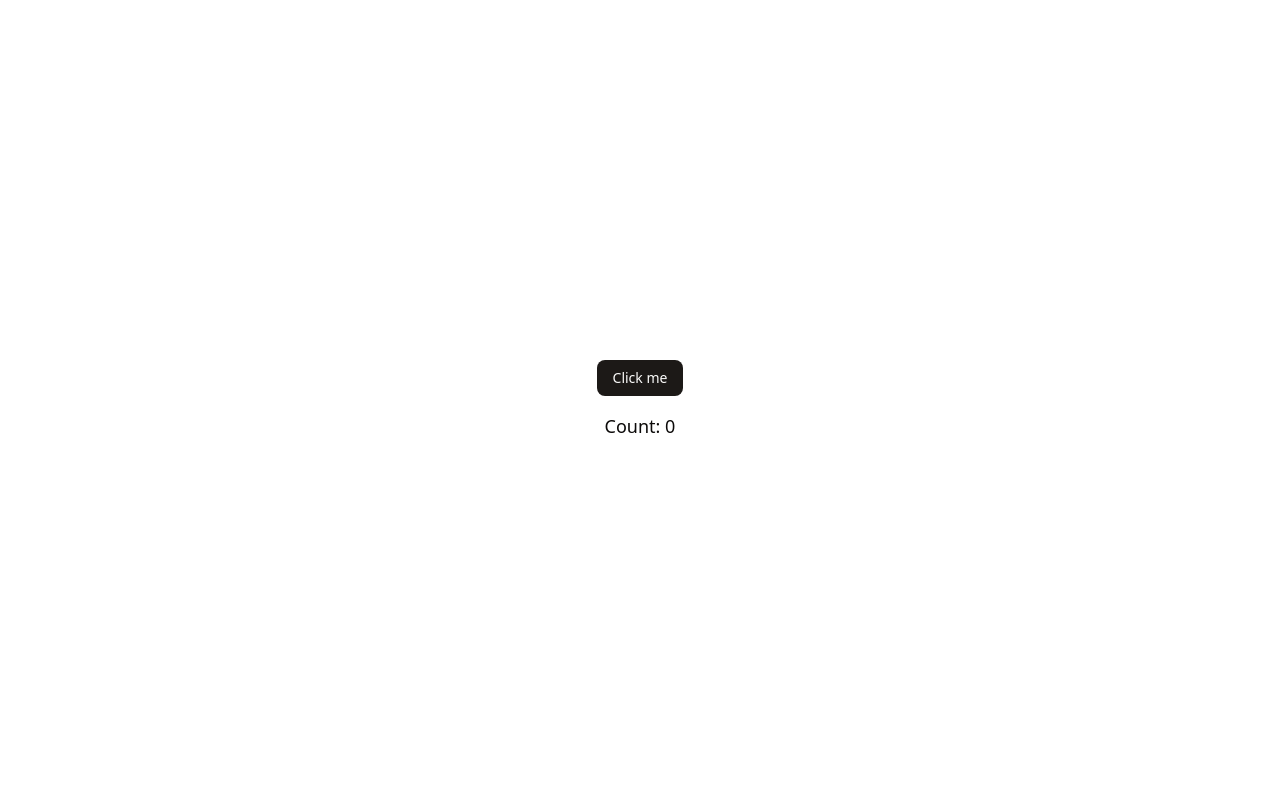
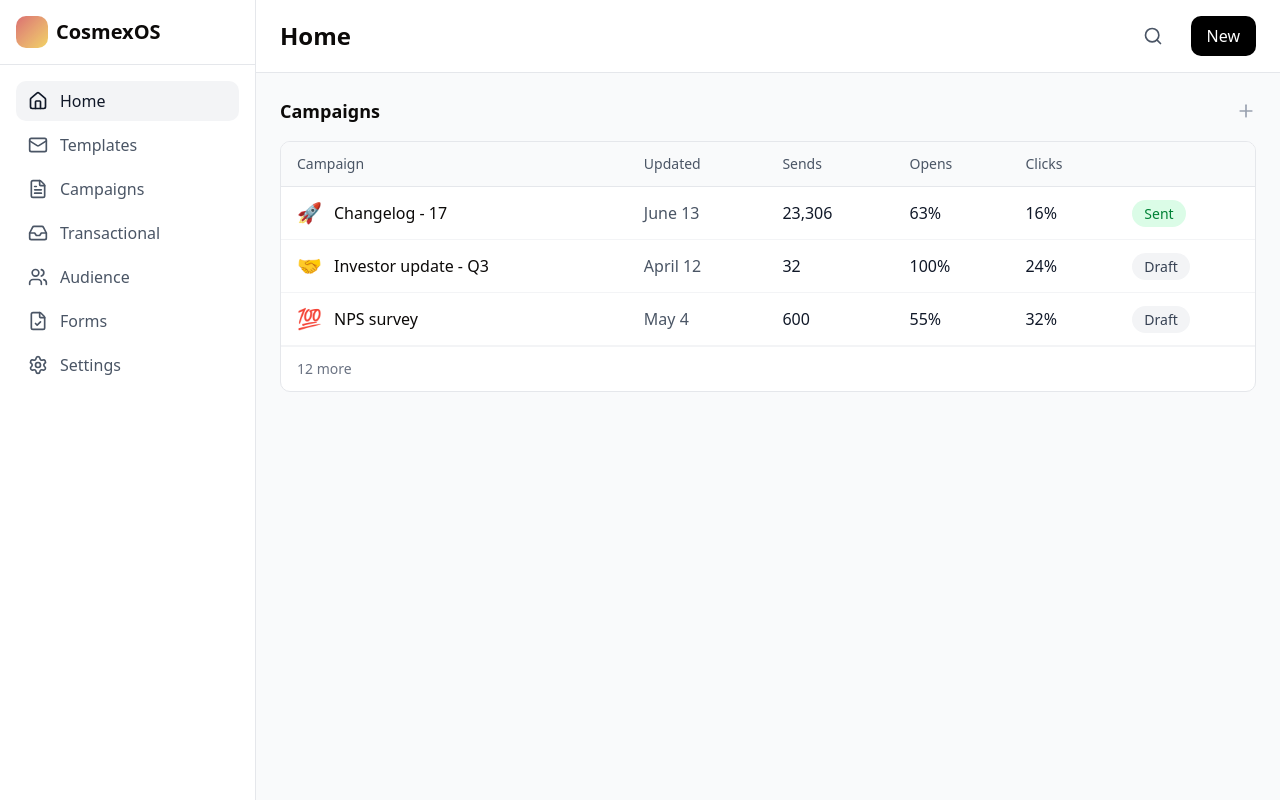
Before and after one commit to maxscott/cosmex-os, a React (Vite) app: page / in a window 1280 px wide. Built offline with nearby package versions, Linux system fonts and the light colour scheme.

Commit message:
--wip-- [skip ci]

```diff
--- a/src/App.tsx
+++ b/src/App.tsx
@@ -1,15 +1,256 @@
 import { useState } from "react";
-import { Button } from "@/components/ui/button";
+import {
+  Menu,
+  X,
+  Search,
+  Plus,
+  Home,
+  Mail,
+  FileText,
+  RefreshCw,
+  Inbox,
+  Users,
+  FileCheck,
+  Settings,
+} from "lucide-react";
 
-function App() {
-  const [count, setCount] = useState(0);
+const App = () => {
+  const [sidebarOpen, setSidebarOpen] = useState(false);
+
+  const campaigns = [
+    {
+      id: 1,
+      icon: "🚀",
+      name: "Changelog - 17",
+      date: "June 13",
+      sends: "23,306",
+      opens: "63%",
+      clicks: "16%",
+      status: "Sent",
+    },
+    {
+      id: 2,
+      icon: "🤝",
+      name: "Investor update - Q3",
+      date: "April 12",
+      sends: "32",
+      opens: "100%",
+      clicks: "24%",
+      status: "Draft",
+    },
+    {
+      id: 3,
+      icon: "💯",
+      name: "NPS survey",
+      date: "May 4",
+      sends: "600",
+      opens: "55%",
+      clicks: "32%",
+      status: "Draft",
+    },
+  ];
+
+  const navItems = [
+    { icon: Home, label: "Home", active: true },
+    { icon: Mail, label: "Templates", active: false },
+    { icon: FileText, label: "Campaigns", active: false },
+    { icon: Inbox, label: "Transactional", active: false },
+    { icon: Users, label: "Audience", active: false },
+    { icon: FileCheck, label: "Forms", active: false },
+    { icon: Settings, label: "Settings", active: false },
+  ];
 
   return (
-    <div className="flex min-h-svh flex-col items-center justify-center">
-      <Button onClick={() => setCount(count + 1)}>Click me</Button>
-      <p className="mt-4 text-lg">Count: {count}</p>
+    <div className="flex h-screen bg-gray-50">
+      {/* Sidebar */}
+      <div
+        className={`fixed inset-y-0 left-0 z-50 w-64 bg-white border-r border-gray-200 transform transition-transform duration-200 ease-in-out lg:relative lg:translate-x-0 ${sidebarOpen ? "translate-x-0" : "-translate-x-full"}`}
+      >
+        <div className="flex items-center justify-between p-4 border-b border-gray-200">
+          <div className="flex items-center gap-2">
+            <div className="w-8 h-8 bg-gradient-to-br from-red-400 to-amber-300 saturate-70 rounded-lg"></div>
+            <span className="text-xl font-bold">CosmexOS</span>
+          </div>
+          <button onClick={() => setSidebarOpen(false)} className="lg:hidden">
+            <X className="w-5 h-5" />
+          </button>
+        </div>
+
+        <nav className="p-4">
+          {navItems.map((item, index) => (
+            <button
+              key={index}
+              className={`w-full flex items-center gap-3 px-3 py-2 rounded-lg mb-1 transition-colors ${item.active
+                ? "bg-gray-100 text-gray-900"
+                : "text-gray-600 hover:bg-gray-50"
+                }`}
+            >
+              <item.icon className="w-5 h-5" />
+              <span>{item.label}</span>
+            </button>
+          ))}
+        </nav>
+      </div>
+
+      {/* Overlay for mobile */}
+      {sidebarOpen && (
+        <div
+          className="fixed inset-0 bg-black bg-opacity-50 z-40 lg:hidden"
+          onClick={() => setSidebarOpen(false)}
+        ></div>
+      )}
+
+      {/* Main Content */}
+      <div className="flex-1 flex flex-col overflow-hidden">
+        {/* Header */}
+        <header className="bg-white border-b border-gray-200 px-4 lg:px-6 py-4">
+          <div className="flex items-center justify-between">
+            <div className="flex items-center gap-4">
+              <button
+                onClick={() => setSidebarOpen(true)}
+                className="lg:hidden"
+              >
+                <Menu className="w-6 h-6" />
+              </button>
+              <h1 className="text-2xl font-semibold">Home</h1>
+            </div>
+            <div className="flex items-center gap-4">
+              <button className="hidden sm:flex items-center gap-2 px-3 py-2 text-gray-600 hover:bg-gray-50 rounded-lg">
+                <Search className="w-5 h-5" />
+              </button>
+              <button className="flex items-center gap-2 px-4 py-2 bg-black text-white rounded-lg hover:bg-gray-800">
+                New
+              </button>
+            </div>
+          </div>
+        </header>
+
+        {/* Content Area */}
+        <main className="flex-1 overflow-auto p-4 lg:p-6">
+          {/* Campaigns Section */}
+          <div className="mb-8">
+            <div className="flex items-center justify-between mb-4">
+              <h2 className="text-lg font-semibold">Campaigns</h2>
+              <button className="text-gray-400 hover:text-gray-600">
+                <Plus className="w-5 h-5" />
+              </button>
+            </div>
+
+            {/* Desktop Table */}
+            <div className="hidden md:block bg-white rounded-lg border border-gray-200 overflow-hidden">
+              <table className="w-full">
+                <thead className="bg-gray-50 border-b border-gray-200">
+                  <tr>
+                    <th className="text-left py-3 px-4 text-sm font-medium text-gray-600">
+                      Campaign
+                    </th>
+                    <th className="text-left py-3 px-4 text-sm font-medium text-gray-600">
+                      Updated
+                    </th>
+                    <th className="text-left py-3 px-4 text-sm font-medium text-gray-600">
+                      Sends
+                    </th>
+                    <th className="text-left py-3 px-4 text-sm font-medium text-gray-600">
+                      Opens
+                    </th>
+                    <th className="text-left py-3 px-4 text-sm font-medium text-gray-600">
+                      Clicks
+                    </th>
+                    <th className="text-left py-3 px-4 text-sm font-medium text-gray-600"></th>
+                  </tr>
+                </thead>
+                <tbody>
+                  {campaigns.map((campaign) => (
+                    <tr
+                      key={campaign.id}
+                      className="border-b border-gray-100 hover:bg-gray-50"
+                    >
+                      <td className="py-3 px-4">
+                        <div className="flex items-center gap-3">
+                          <span className="text-xl">{campaign.icon}</span>
+                          <span className="font-medium">{campaign.name}</span>
+                        </div>
+                      </td>
+                      <td className="py-3 px-4 text-gray-600">
+                        {campaign.date}
+                      </td>
+                      <td className="py-3 px-4 text-gray-900">
+                        {campaign.sends}
+                      </td>
+                      <td className="py-3 px-4 text-gray-900">
+                        {campaign.opens}
+                      </td>
+                      <td className="py-3 px-4 text-gray-900">
+                        {campaign.clicks}
+                      </td>
+                      <td className="py-3 px-4">
+                        <span
+                          className={`px-3 py-1 rounded-full text-sm ${campaign.status === "Sent"
+                            ? "bg-green-100 text-green-700"
+                            : "bg-gray-100 text-gray-700"
+                            }`}
+                        >
+                          {campaign.status}
+                        </span>
+                      </td>
+                    </tr>
+                  ))}
+                </tbody>
+              </table>
+              <div className="px-4 py-3 text-sm text-gray-500 border-t border-gray-100">
+                12 more
+              </div>
+            </div>
+
+            {/* Mobile Cards */}
+            <div className="md:hidden space-y-3">
+              {campaigns.map((campaign) => (
+                <div
+                  key={campaign.id}
+                  className="bg-white rounded-lg border border-gray-200 p-4"
+                >
+                  <div className="flex items-start justify-between mb-3">
+                    <div className="flex items-center gap-3">
+                      <span className="text-xl">{campaign.icon}</span>
+                      <div>
+                        <div className="font-medium">{campaign.name}</div>
+                        <div className="text-sm text-gray-500">
+                          {campaign.date}
+                        </div>
+                      </div>
+                    </div>
+                    <span
+                      className={`px-3 py-1 rounded-full text-sm ${campaign.status === "Sent"
+                        ? "bg-green-100 text-green-700"
+                        : "bg-gray-100 text-gray-700"
+                        }`}
+                    >
+                      {campaign.status}
+                    </span>
+                  </div>
+                  <div className="grid grid-cols-3 gap-4 text-sm">
+                    <div>
+                      <div className="text-gray-500">Sends</div>
+                      <div className="font-medium">{campaign.sends}</div>
+                    </div>
+                    <div>
+                      <div className="text-gray-500">Opens</div>
+                      <div className="font-medium">{campaign.opens}</div>
+                    </div>
+                    <div>
+                      <div className="text-gray-500">Clicks</div>
+                      <div className="font-medium">{campaign.clicks}</div>
+                    </div>
+                  </div>
+                </div>
+              ))}
+            </div>
+          </div>
+
+        </main>
+      </div>
     </div>
   );
-}
+};
 
 export default App;
```
